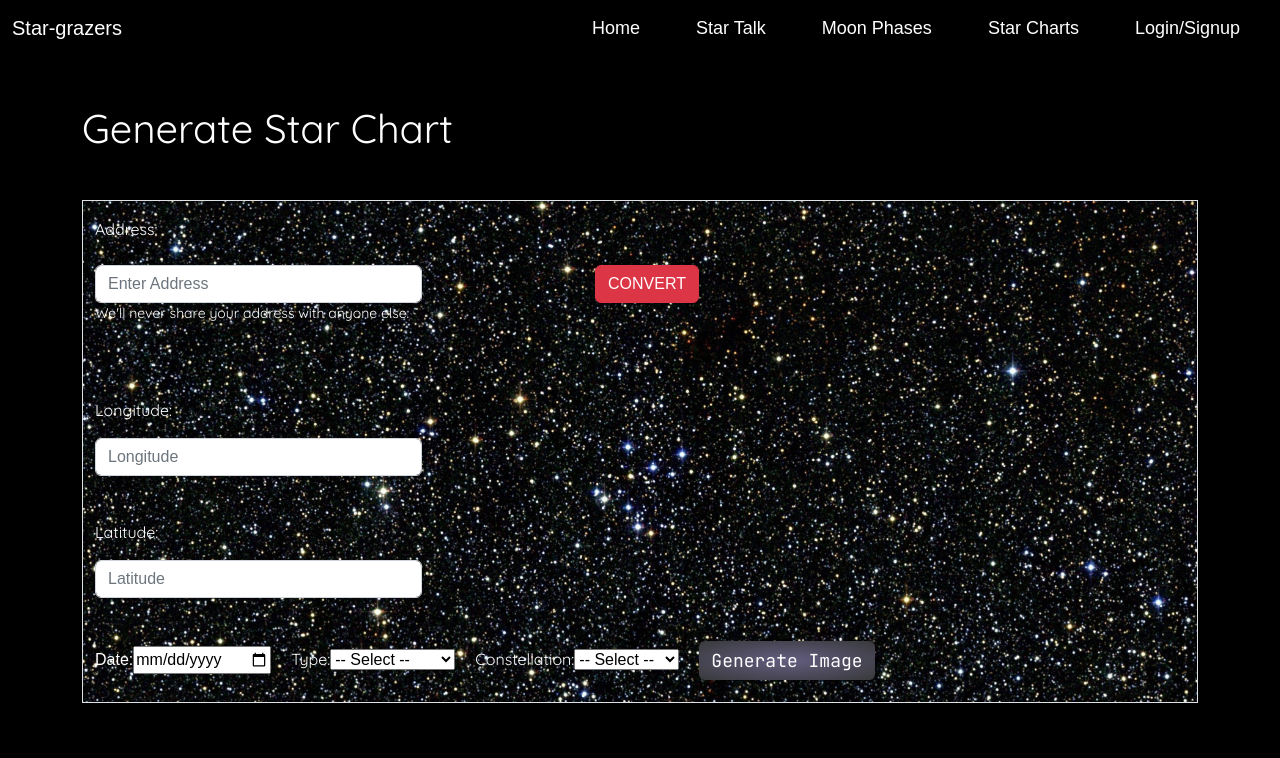
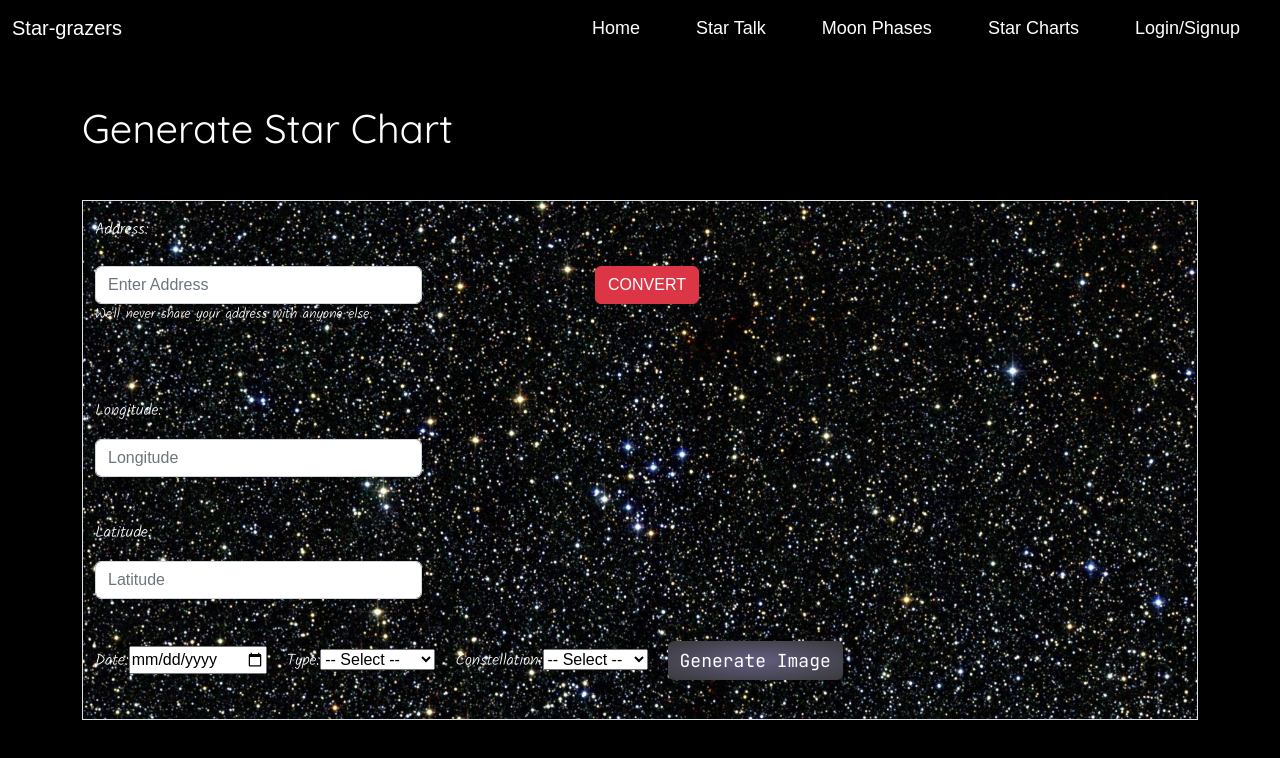
Before and after one commit to maxr-e/star-grazers, a React (Create React App) app in the folder client/: page /starcharts in a window 1280 px wide. Shown: the top 758 px of the page. Built offline with nearby package versions, Linux system fonts and the light colour scheme.

Commit message:
starchart bugs fixed

```diff
--- a/client/src/pages/StarCharts.js
+++ b/client/src/pages/StarCharts.js
@@ -116,7 +116,7 @@ function StarCharts() {
           placeholder="Latitude"
         />
         <div className="dateSection">
-          <label className="dateBox" htmlFor="date">Date:</label>
+          <label className="dateBox" htmlFor="date"><p>Date:</p></label>
           <input className="dateText"
             type="date"
             id="date"
@@ -128,7 +128,7 @@ function StarCharts() {
           <select id="dropdown" style={{color: 'black'}} value={starType} onChange={handleStarChange}>
           <option value="">-- Select --</option>
           <option value="area">Area</option>
-          <option value="constellation"><p>Constellation</p></option>
+          <option value="constellation">Constellation</option>
           </select>
           <label htmlFor="dropdown" ><p>Constellation:</p></label>
           <select id="dropdown" style={{ color: 'black' }}value={constellation} onChange={handleConstellationChange}>
--- a/client/src/styles/MoonPhases.css
+++ b/client/src/styles/MoonPhases.css
@@ -93,7 +93,7 @@ option {
 }
 
 p {
-    font-family: Quicksand;
+    font-family: Kalam;
 }
 
 @keyframes transition {
```
